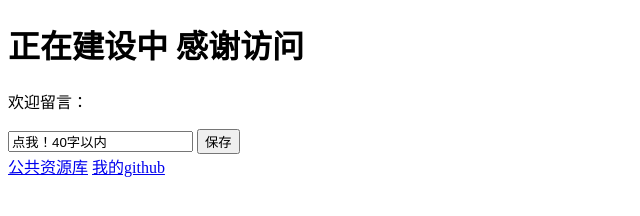
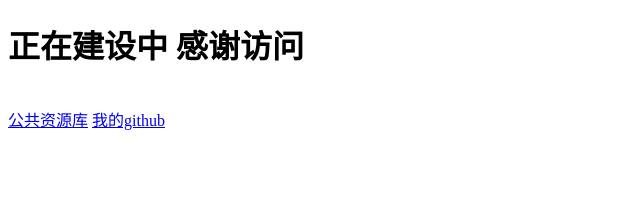
Before and after one commit to MCshenwu/mcshenwu.github.io, a plain HTML site: page index.html in a window 1280 px wide. Shown: the whole page, without its empty margins (0-640 px from the left). Drawn offline with Linux system fonts and the light colour scheme; a web font is replaced by a local one.

Commit message:
Update index.html

```diff
--- a/index.html
+++ b/index.html
@@ -25,9 +25,6 @@ alert("留言成功！");
 </head>
 <body>
 <h1 class="ipix">正在建设中 感谢访问</h1>
-<p class = "ipix">欢迎留言：</p>
-<input id="leave" type="text" value="点我！40字以内" maxlength="40"/>
-<button type="button" onclick="leave()">保存</button>
 <br/>
 <a class="ipix" href="public/index.html">公共资源库</a>
 <a class="ipix" href="https://github.com/MCshenwu">我的github</a>
```
